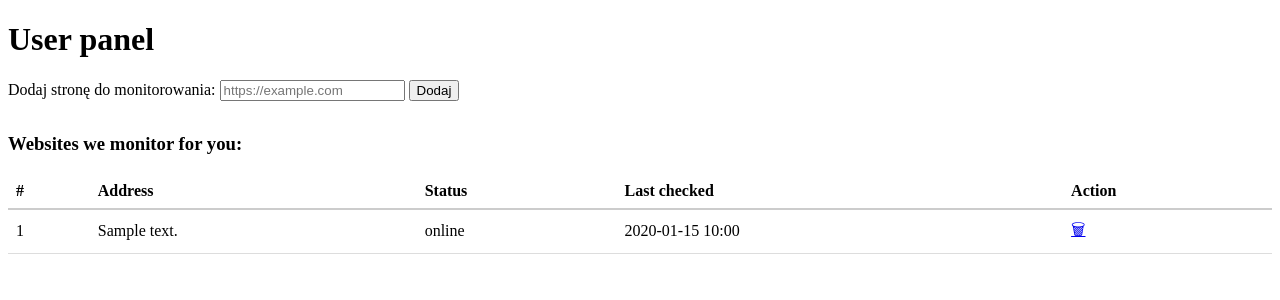
After one commit to Dawkap94/displaypanelmgr, a Django app: page /panel/ in a window 1280 px wide. The commit adds this page. Shown: the top 300 px of the page. Run offline with Django 5.2, Linux system fonts and the light colour scheme; a user stored in the database is signed in; tables that the repository leaves empty hold one stand-in row (values such as "Sample post"); parts of the project's set-up code (start-up, migrations or seed data) failed here and were passed over.

Commit message:
add website logic works

```diff
--- a/pingy/models.py
+++ b/pingy/models.py
@@ -1,13 +1,33 @@
 from django.db import models
-
-
-class User(models.Model):
-    question_text = models.CharField(max_length=200)
-    pub_date = models.DateTimeField("date published")
-
+from users.models import CustomUser
 
 class Website(models.Model):
-    owner = models.ForeignKey(User, on_delete=models.CASCADE)
-    url = models.CharField(max_length=200)
-    status = models.IntegerField(default=0)
-    last_checked = models.IntegerField(default=0)
+    STATUS_CHOICES = (
+        ('online', 'Online'),
+        ('offline', 'Offline'),
+    )
+    owner = models.ForeignKey(
+        CustomUser,
+        on_delete=models.CASCADE,
+        related_name='urls',
+        verbose_name='User'
+    )
+    address = models.URLField(
+        max_length=255,
+        verbose_name='Url address'
+    )
+    status = models.CharField(
+        max_length=7,
+        choices=STATUS_CHOICES,
+        default='offline',
+        verbose_name='Status'
+    )
+
+    last_checked = models.DateTimeField(
+        null=True,
+        blank=True,
+        verbose_name='Last checked at'
+    )
+
+    def __str__(self):
+        return f"{self.address} (status: {self.status})"
--- a/pingy/settings.py
+++ b/pingy/settings.py
@@ -26,6 +26,7 @@ INSTALLED_APPS = [
     'django.contrib.messages',
     'django.contrib.staticfiles',
     'users',
+    'pingy',
 ]
 
 MIDDLEWARE = [
--- a/pingy/templates/pingy/base.html
+++ b/pingy/templates/pingy/base.html
@@ -16,7 +16,7 @@
                 {% if user.is_authenticated %}
                     <p>Zalogowany jako: {{ user.email }}</p>
                     <a href="{% url 'logout' %}">Wyloguj</a>
-                    <li><a href="{% url 'index' %}">Panel użytkownika - nie działa</a></li>
+                    <li><a href="{% url 'user_panel' %}">Panel użytkownika - nie działa</a></li>
                 {% else %}
                     <p>Niezalogowany</p>
                     <li><a href="{% url 'login' %}">Zaloguj</a></li>
--- /dev/null
+++ b/pingy/templates/users/user_panel.html
@@ -0,0 +1,61 @@
+<!DOCTYPE html>
+<html lang="en">
+<head>
+    <meta charset="UTF-8">
+    <title>User panel</title>
+</head>
+<body>
+<h1>User panel</h1>
+
+<!-- Formularz dodawania strony -->
+<form method="POST" style="margin-bottom: 2rem;">
+    {% csrf_token %}
+    <label for="address">Dodaj stronę do monitorowania:</label>
+    <input type="url" id="address" name="address" required placeholder="https://example.com" />
+    <button type="submit">Dodaj</button>
+</form>
+
+<h3>Websites we monitor for you:</h3>
+
+<table style="border-collapse: collapse; width: 100%;">
+    <thead>
+        <tr style="border-bottom: 2px solid #ccc;">
+            <th style="text-align: left; padding: 8px;">#</th>
+            <th style="text-align: left; padding: 8px;">Address</th>
+            <th style="text-align: left; padding: 8px;">Status</th>
+            <th style="text-align: left; padding: 8px;">Last checked</th>
+            <th style="text-align: left; padding: 8px;">Action</th> <!-- Nowa kolumna -->
+        </tr>
+    </thead>
+    <tbody>
+        {% for site in user_urls %}
+        <tr style="border-bottom: 1px solid #ddd;">
+            <td style="padding: 8px;">{{ forloop.counter }}</td>
+            <td style="padding: 8px;">{{ site.address }}</td>
+            <td style="padding: 8px;">{{ site.status }}</td>
+            <td style="padding: 8px;">
+                {% if site.last_checked %}
+                    {{ site.last_checked|date:"Y-m-d H:i" }}
+                {% else %}
+                    -
+                {% endif %}
+            </td>
+            <!-- Ikonka do usuwania -->
+            <td style="padding: 8px;">
+                <a href="{% url 'delete_url' site.id %}"
+                   onclick="return confirm('Are you sure you want to delete this site?');">
+                   🗑
+                </a>
+            </td>
+        </tr>
+        {% empty %}
+        <tr>
+            <td colspan="5" style="padding: 8px; text-align: center;">
+                No sites monitored yet.
+            </td>
+        </tr>
+        {% endfor %}
+    </tbody>
+</table>
+</body>
+</html>
--- a/pingy/urls.py
+++ b/pingy/urls.py
@@ -18,10 +18,11 @@ from django.contrib import admin
 from django.urls import path, include
 from . import views
 
-
 urlpatterns = [
     path('admin/', admin.site.urls),
     path('', views.index, name='index'),
     path('users/', include('users.urls')),
+    path('panel/', views.user_panel_view, name='user_panel'),
+    path('delete/<int:site_id>/', views.delete_url_view, name='delete_url'),
 
 ]
--- a/pingy/views.py
+++ b/pingy/views.py
@@ -1,4 +1,40 @@
-from django.shortcuts import render
+from django.shortcuts import render, redirect, get_object_or_404
+from django.contrib.auth.decorators import login_required
+
+from .models import Website
+
 
 def index(request):
     return render(request, 'pingy/base.html')
+
+@login_required
+def user_panel_view(request):
+    """
+    - GET: Wyświetla panel użytkownika wraz z listą adresów URL przypisanych do aktualnego usera.
+    - POST: Dodaje nowy adres URL wprowadzony w formularzu, po czym odświeża stronę.
+    """
+    if request.method == 'POST':
+        address = request.POST.get('address')
+        if address:
+            Website.objects.create(
+                owner=request.user,
+                address=address,
+                status='offline',
+                last_checked=None
+            )
+        return redirect('user_panel')
+
+    user_urls = Website.objects.filter(owner=request.user)
+    return render(request, 'users/user_panel.html', {
+        'user_urls': user_urls
+    })
+
+@login_required
+def delete_url_view(request, site_id):
+    """
+    Usuwa wybrany rekord (UrlMonitor) należący do zalogowanego użytkownika,
+    a następnie przekierowuje do panelu.
+    """
+    site = get_object_or_404(Website, id=site_id, owner=request.user)
+    site.delete()
+    return redirect('user_panel')
```
Also changed, not shown: pingy/admin.py (+11 -0 lines), db.sqlite3, pingy/migrations/0001_initial.py (added), pingy/migrations/__init__.py (added).
